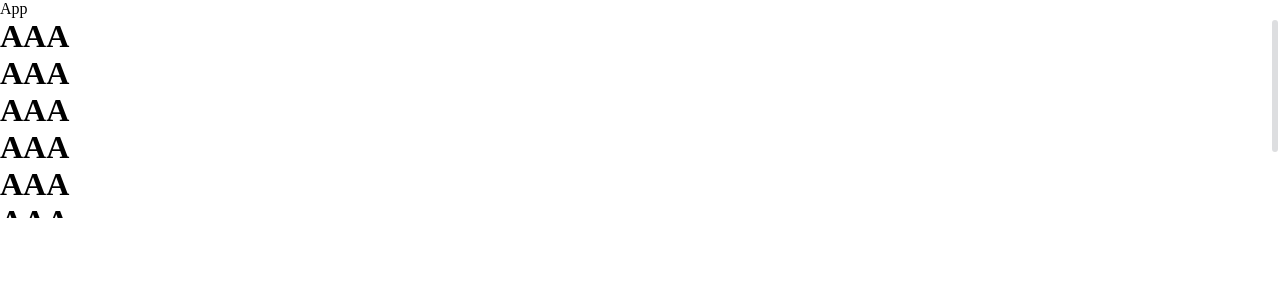
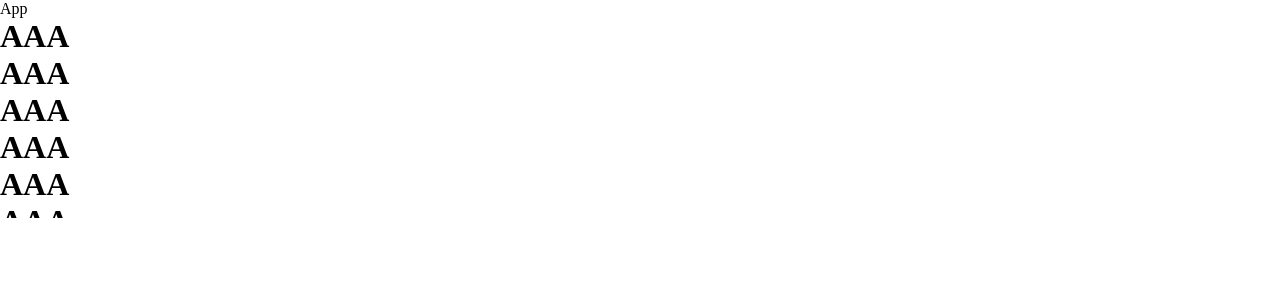
Before and after one commit to tiansQAQ/my-element-plus, a Vue app: page / in a window 1280 px wide. Shown: the top 300 px of the page. Built offline with nearby package versions, Linux system fonts and the light colour scheme.

Commit message:
refactor:scrollbar显隐 动画

```diff
--- a/src/components/scrollbar/src/bar.vue
+++ b/src/components/scrollbar/src/bar.vue
@@ -1,16 +1,17 @@
 <template>
   <transition :name="ns.b('fade')">
-    <div ref="barRef" :class="[ns.e('bar'), ns.is(bar.key)]" @mousedown="clickTrackHandler">
-      <div v-show="always || visible" ref="thumb" :class="ns.e('thumb')" :style="thumbStyle" @mousedown="clickThumbHandler"></div>
+    <div v-show="always || visible" ref="barRef" :class="[ns.e('bar'), ns.is(bar.key)]" @mousedown="clickTrackHandler">
+      <div ref="thumb" :class="ns.e('thumb')" :style="thumbStyle" @mousedown="clickThumbHandler"></div>
     </div>
   </transition>
 </template>
 
 <script setup>
-import { ref, defineProps, computed, defineExpose, inject } from 'vue'
+import { ref, defineProps, computed, defineExpose, inject, toRef } from 'vue'
 const GAP = 0 // top 2 + bottom 2 of bar instance
 import { useNamespace } from '@/hooks'
 import { scrollbarContextKey } from './constants'
+import { useEventListener } from '@vueuse/core'
 
 const renderThumbStyle = ({ move, size, bar }) => {
   return { [bar.size]: size, transform: `translate${bar.axis}(${move}%)` }
@@ -58,6 +59,8 @@ const clickTrackHandler = (e) => {
 
 let cursorDown = false //  记录按下状态
 
+const visible = ref(false)
+
 // 按下滚动条，并且鼠标移动时
 const mouseMoveDocumentHandler = (e) => {
   //  如果按下状态为假，返回
@@ -90,7 +93,7 @@ const mouseUpDocumentHandler = () => {
   document.removeEventListener('mouseup', mouseUpDocumentHandler)
   //  拖拽结束，此时允许鼠标长按划过文本选中。
   document.onselectstart = null
-  console.log('mouseUpDocumentHandler')
+  visible.value = false
 }
 
 const startDrag = (e) => {
@@ -123,6 +126,19 @@ const clickThumbHandler = (e) => {
   thumbState[bar.value.axis] = e.currentTarget[bar.value.offset] - (e[bar.value.client] - e.currentTarget.getBoundingClientRect()[bar.value.direction])
 }
 
+// visible show and false
+const mouseMoveScrollbarHandler = () => {
+  visible.value = !!props.size
+}
+
+const mouseLeaveScrollbarHandler = () => {
+  visible.value = cursorDown
+}
+
+useEventListener(toRef(scrollbar, 'scrollbarRef'), 'mousemove', mouseMoveScrollbarHandler)
+
+useEventListener(toRef(scrollbar, 'scrollbarRef'), 'mouseleave', mouseLeaveScrollbarHandler)
+
 defineExpose({
   // handleScroll
 })
--- a/src/components/scrollbar/src/scrollbar.vue
+++ b/src/components/scrollbar/src/scrollbar.vue
@@ -7,7 +7,7 @@
       </component>
     </div>
     <template v-if="!native">
-      <bar vertical :size="sizeHeight" :move="moveY" :always="true" />
+      <bar vertical :size="sizeHeight" :move="moveY" :always="always" />
     </template>
   </div>
 </template>
@@ -86,7 +86,7 @@ const sizeHeight = ref('0')
 
 const moveY = ref(0)
 
-provide(scrollbarContextKey, reactive({ wrapRef }))
+provide(scrollbarContextKey, reactive({ wrapRef, scrollbarRef }))
 
 // wrap class
 const wrapKls = computed(() => {
@@ -222,4 +222,5 @@ defineExpose({
 
 <style lang="scss">
 @import '../style/scrollbar.scss';
+@import '../../../theme-chalk/common/transition.scss';
 </style>
--- a/src/components/scrollbar/style/scrollbar.scss
+++ b/src/components/scrollbar/style/scrollbar.scss
@@ -61,3 +61,18 @@
     opacity: var(#{getCssVarName('scrollbar-opacity')}, map.get($scrollbar, 'opacity'));
   }
 }
+
+.#{$namespace}-scrollbar-fade {
+  &-enter-active {
+    transition: opacity 340ms ease-out;
+  }
+
+  &-leave-active {
+    transition: opacity 120ms ease-out;
+  }
+
+  &-enter-from,
+  &-leave-active {
+    opacity: 0;
+  }
+}
--- /dev/null
+++ b/src/theme-chalk/common/transition.scss
@@ -0,0 +1,9 @@
+@use '../index.scss';
+.#{$namespace}-fade-in-enter-active,
+.#{$namespace}-fade-in-leave-active {
+  transition: all getCssVar('transition-duration') cubic-bezier(0.55, 0, 0.1, 1);
+}
+.#{$namespace}-fade-in-enter-from,
+.#{$namespace}-fade-in-leave-active {
+  opacity: 0;
+}
```
